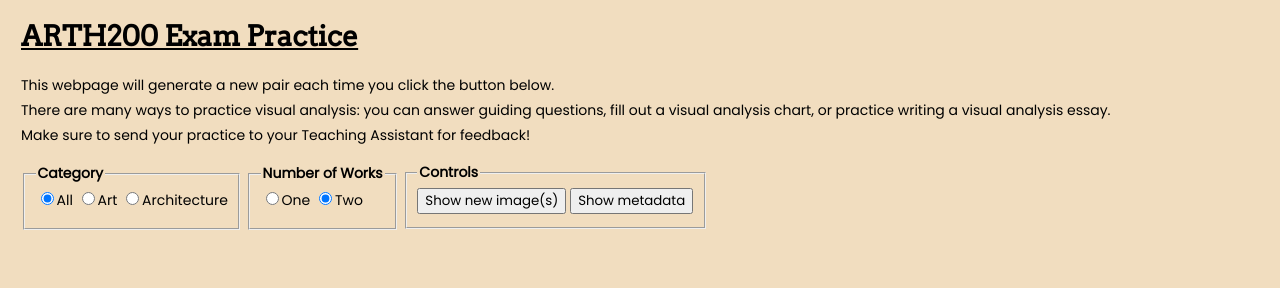
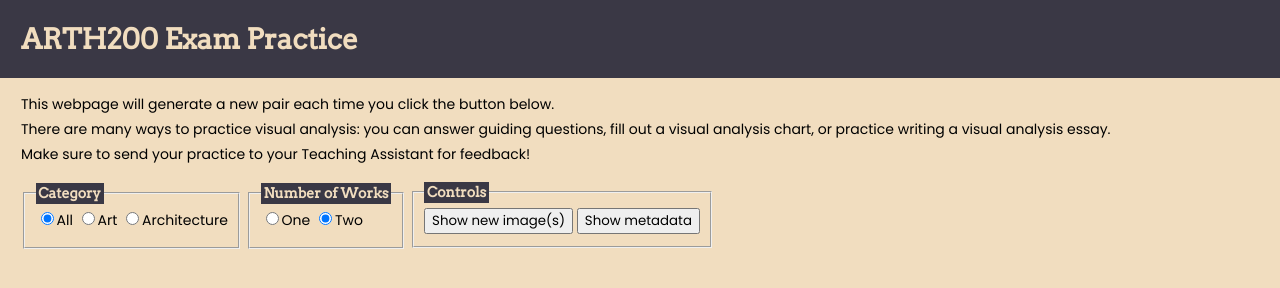
Before and after one commit to nicolekaff/arth-pair-practice, a plain HTML site: page index.html in a window 1280 px wide. Drawn offline with Linux system fonts and the light colour scheme; no server answers.

Commit message:
UI colors

```diff
--- a/index.html
+++ b/index.html
@@ -15,7 +15,9 @@
 </head>
 
 <body>
-    <h1>ARTH200 Exam Practice</h1>
+    <div id="headerBox">
+        <h1>ARTH200 Exam Practice</h1>
+    </div>
     <div id="belowH1">
         <p>
             This webpage will generate a new pair each time you click the button below. <br>
--- a/style.css
+++ b/style.css
@@ -4,23 +4,33 @@ html {
 }
 
 body {
-    margin-left: 1.5rem;
+    margin-left: 0rem;
+    margin-right: 0rem;
+    margin-top: 0rem;
 }
 
 img {
-    max-height: 35rem;
+    max-height: 32rem;
     max-width: 45rem;
     display: block;
     margin: auto;
 }
 
+#headerBox {
+    background-color: rgb(58, 56, 69);
+    margin: 0rem 0rem 0rem 0rem;
+    padding: 0.2rem 0.2rem 0.2rem 1.5rem;
+}
+
 h1 {
     font-family: 'Arvo', serif;
-    text-decoration: underline;
+    color: rgb(241, 221, 191);
+    /* color: rgb(247, 204, 172); */
 }
 
 #belowH1 {
     font-family: 'Poppins', sans-serif;
+    padding-left: 1.5rem;
 }
 
 p {
@@ -32,7 +42,11 @@ fieldset {
 }
 
 legend {
+    font-family: 'Arvo', serif;
+    padding: 0.2rem 0.2rem 0.2rem 0.2rem;
     font-weight: bold;
+    color: rgb(241, 221, 191);
+    background-color: rgb(58, 56, 69);
 }
 
 form {
@@ -46,7 +60,7 @@ form {
 
 .pictureBox {
     width: 45rem;
-    height: 35rem;
+    /* height: 32rem; */
     display: inline-block;
 }
 
```
